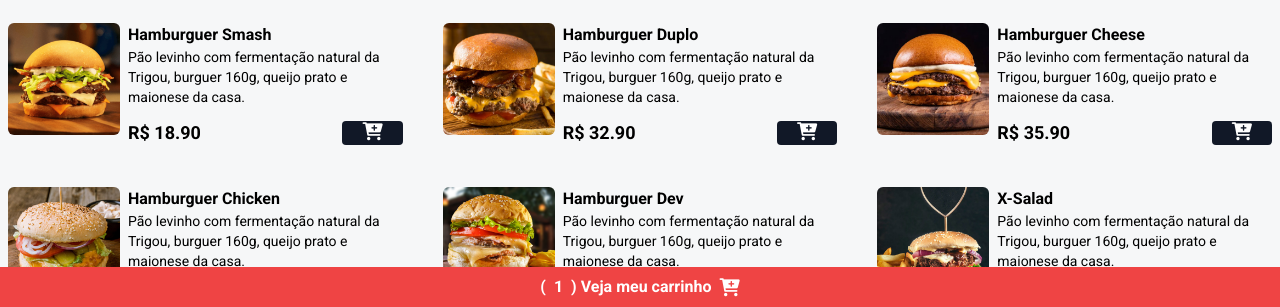
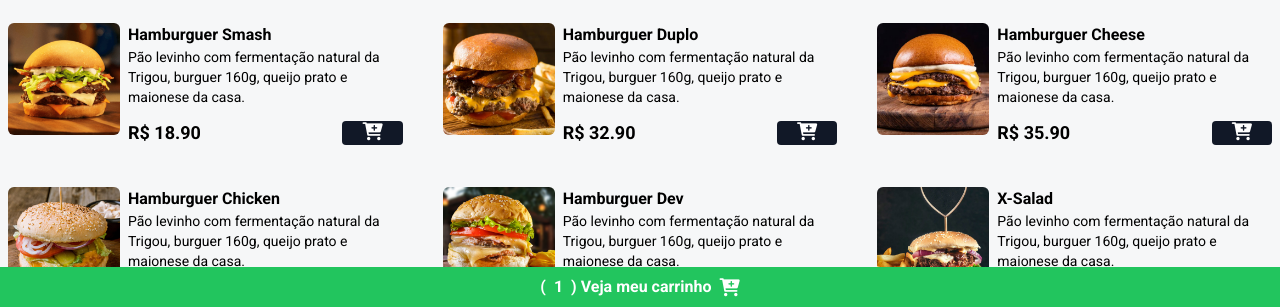
Before and after one commit to LucasBondeDeSouza/cardapio-online, a website: page index.html in a window 1280 px wide. Both pictures are taken after a click on the button 372 px from the left and 626 px from the top of the page. Shown: the part 493-800 px from the top of the page. Drawn offline with nearby package versions, Linux system fonts and the light colour scheme.

Commit message:
atualização

```diff
--- a/index.html
+++ b/index.html
@@ -3,6 +3,7 @@
 <head>
     <meta charset="UTF-8">
     <meta name="viewport" content="width=device-width, initial-scale=1.0">
+    <link rel="shortcut icon" href="https://cardapio-online-lac.vercel.app/assets/hamb-1.png" type="image/x-icon">
     <title>Dev Burguer - A melhor hamburgueria dev!</title>
     <link rel="stylesheet" type="text/css" href="https://cdn.jsdelivr.net/npm/toastify-js/src/toastify.min.css" />
     <link rel="preconnect" href="https://fonts.googleapis.com" />
--- a/js/script.js
+++ b/js/script.js
@@ -8,6 +8,7 @@ const closeModalBtn = document.getElementById('close-modal-btn')
 const cartCounter = document.getElementById('cart-count')
 const addressInput = document.getElementById('address')
 const addressWarn = document.getElementById('address-warn')
+const footer = document.querySelector('footer')
 
 let cart = []
 
@@ -76,7 +77,7 @@ function updateCartModal() {
                     <p class='font-medium mt-2'>R$ ${item.price.toFixed(2)}</p>
                 </div>
 
-                <button class='remove-from-cart-btn' data-name='${item.name}'>
+                <button class='remove-from-cart-btn text-red-500' data-name='${item.name}'>
                     Remover
                 </button>
             </div>
@@ -93,6 +94,14 @@ function updateCartModal() {
     })
 
     cartCounter.innerHTML = cart.length
+
+    if (cart.length >= 1) {
+        footer.classList.remove('bg-red-500')
+        footer.classList.add('bg-green-500')
+    } else {
+        footer.classList.remove('bg-green-500')
+        footer.classList.add('bg-red-500')
+    }
 }
 
 // Função para remover o item do carrinho
@@ -103,7 +112,6 @@ cartItemsContainer.addEventListener('click', (e) => {
         removeItemCart(name)
     }
 })
-
 function removeItemCart(name) {
     const index = cart.findIndex(item => item.name === name)
 
```
